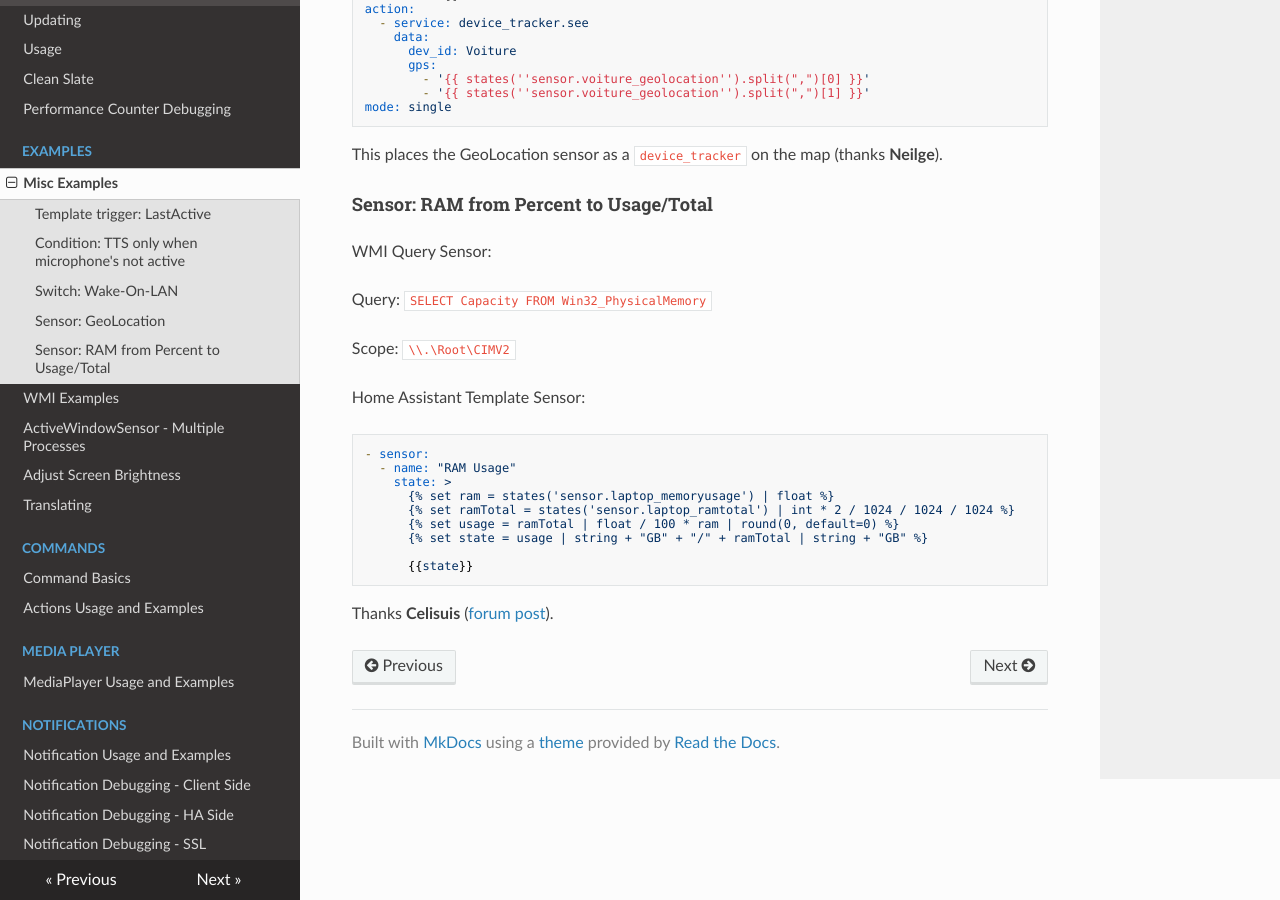
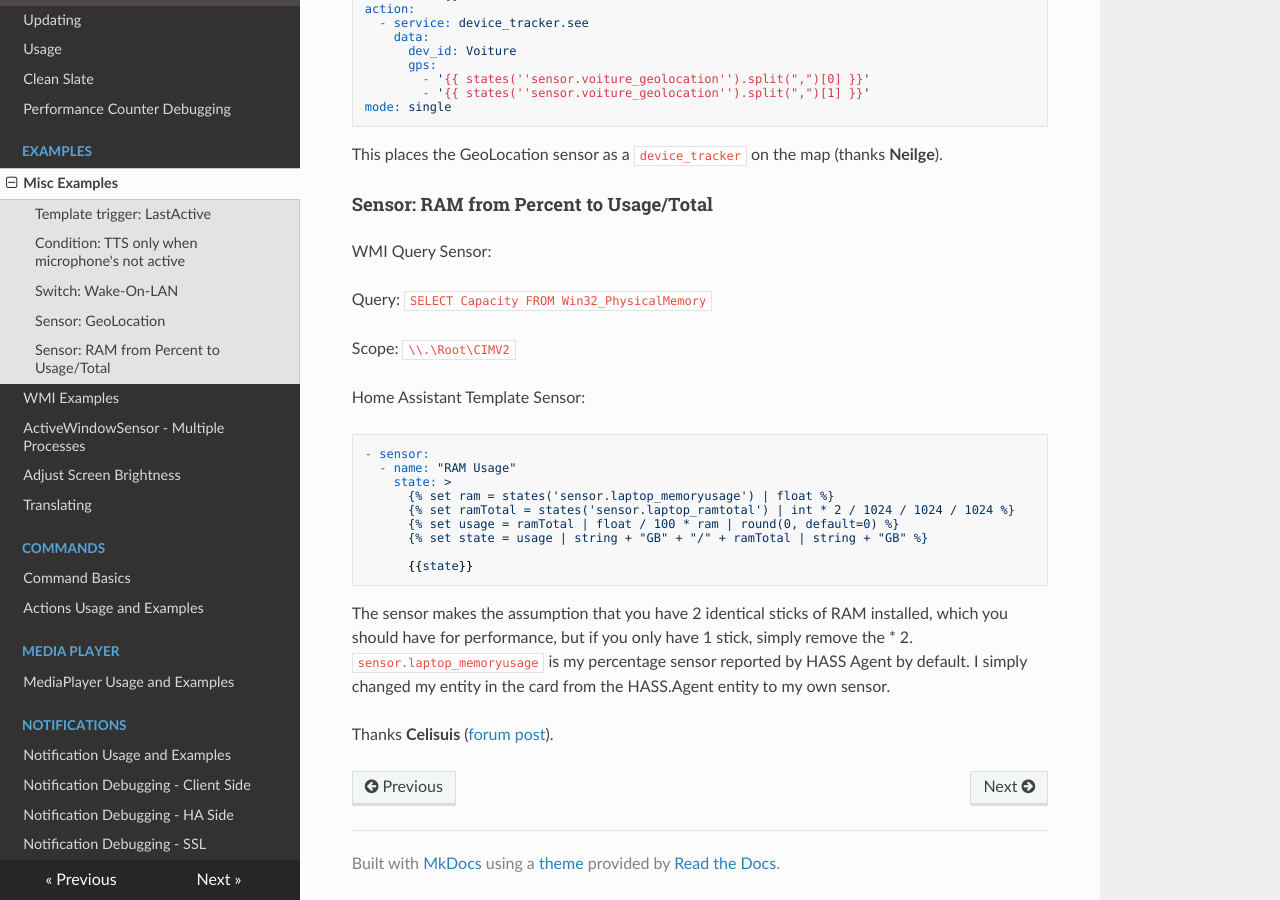
Before and after one commit to LAB02-Admin/HASS.Agent-Docs, an MkDocs documentation site: the page built from docs/sensor-command-automation-and-script-examples.md, in a window 1280 px wide and 900 px high, scrolled down 1163 px. Built offline with MkDocs 1.6.1, drawn with Linux system fonts in a browser that asks for light colours; nearby versions of some CDN libraries.

Commit message:
Update sensor-command-automation-and-script-examples.md

````diff
--- a/docs/sensor-command-automation-and-script-examples.md
+++ b/docs/sensor-command-automation-and-script-examples.md
@@ -96,4 +96,6 @@ Home Assistant Template Sensor:
       {{state}}
 ```
 
+The sensor makes the assumption that you have 2 identical sticks of RAM installed, which you should have for performance, but if you only have 1 stick, simply remove the * 2. `sensor.laptop_memoryusage` is my percentage sensor reported by HASS Agent by default. I simply changed my entity in the card from the HASS.Agent entity to my own sensor.
+
 Thanks **Celisuis** ([forum post](https://community.home-assistant.io/t/hass-agent-windows-client-to-receive-notifications-use-commands-sensors-quick-actions-and-more/369094/198?u=samkr)).
````
